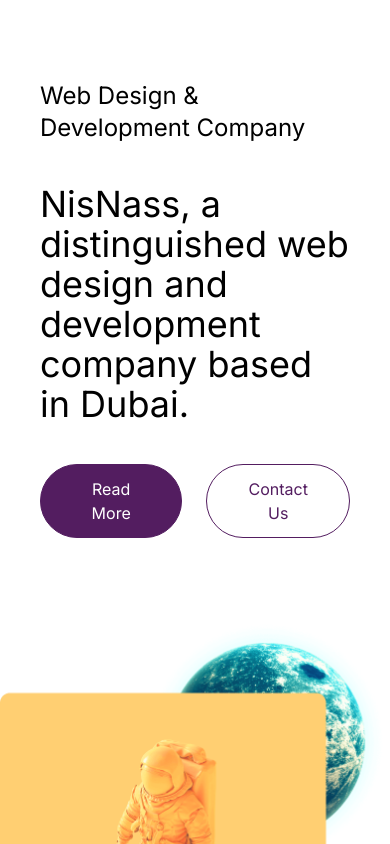
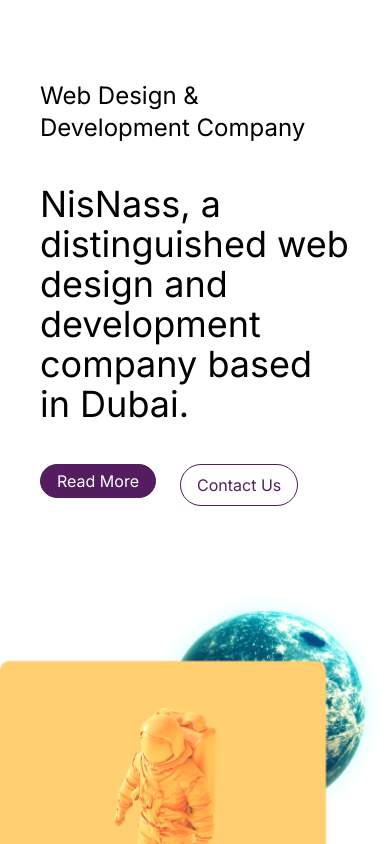
Before and after one commit to IrfanG-cloud/nisnass, a Next.js app: page /components/layout/header/hero in a window 390 px wide. Shown: the top 844 px of the page. Built offline with nearby package versions, Linux system fonts and the light colour scheme.

Commit message:
padding fixed

```diff
--- a/src/app/components/layout/header/hero/page.tsx
+++ b/src/app/components/layout/header/hero/page.tsx
@@ -13,12 +13,12 @@
             </p>
             <div className="flex">
                 <div>
-                    <button className="bg-[#531D60] text-white py-3 px-8 border border-[#531D60] hover:border-transparent rounded-full ">
+                    <button className="bg-[#531D60] text-white px-4 py-1 md:py-3 md:px-8 border border-[#531D60] hover:border-transparent rounded-full ">
                         <Link href='/'> Read More</Link>
                     </button>
                 </div>
                 <div>
-                <button className="bg-transparent hover:bg-[#531D60]  py-3 px-8  text-[#531D60] hover:text-white py-2 px-4 border border-[#531D60] hover:border-transparent rounded-full ml-6">
+                <button className="bg-transparent hover:bg-[#531D60] md:py-3 md:px-8  text-[#531D60] hover:text-white py-2 px-4 border border-[#531D60] hover:border-transparent rounded-full ml-6">
                     <Link href='/'> Contact Us</Link>
                 </button>
                 </div>
```
